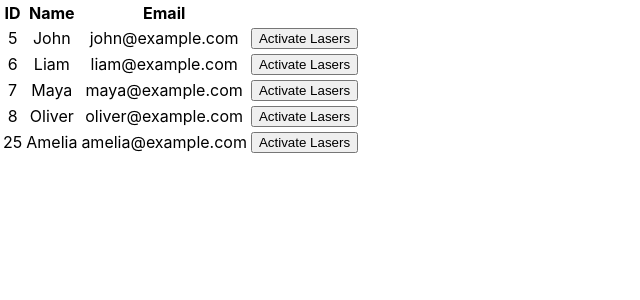
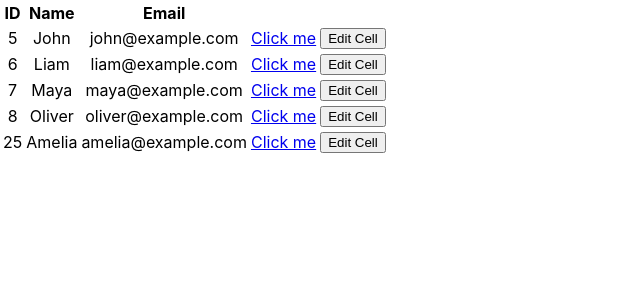
Before and after one commit to Wingman1973/test_data_table, a React (Create React App) app: page / in a window 1280 px wide. Shown: the top 300 px of the page, without its empty margins (0-640 px from the left). Built offline with nearby package versions, Linux system fonts and the light colour scheme.

Commit message:
Button on Cell

```diff
--- a/src/App.js
+++ b/src/App.js
@@ -1,23 +1,27 @@
-import React, { Component } from 'react';
-import logo from './logo.svg';
-import './App.css';
+import React, { Component } from "react";
+import logo from "./logo.svg";
+import "./App.css";
 import DataTable from "./components/DataTable";
 
 class App extends Component {
   render() {
-
-const cols = [
-      { header: 'ID', name: 'id' },
-      { header: 'Name', name: 'name' },
-      { header: 'Email', name: 'email' }
-   ];
-   const rows = [
-      { id: 5, name: 'John', email: 'john@example.com' },
-      { id: 6, name: 'Liam', email: 'liam@example.com' },
-      { id: 7, name: 'Maya', email: 'maya@example.com', someTest: 10 },
-      { id: 8, name: 'Oliver', email: 'oliver@example.com', hello: 'hello world' },
-      { id: 25, name: 'Amelia', email: 'amelia@example.com' }
-   ];
+    const cols = [
+      { header: "ID", name: "id" },
+      { header: "Name", name: "name" },
+      { header: "Email", name: "email" },
+    ];
+    const rows = [
+      { id: 5, name: "John", email: "john@example.com" },
+      { id: 6, name: "Liam", email: "liam@example.com" },
+      { id: 7, name: "Maya", email: "maya@example.com", someTest: 10 },
+      {
+        id: 8,
+        name: "Oliver",
+        email: "oliver@example.com",
+        hello: "hello world",
+      },
+      { id: 25, name: "Amelia", email: "amelia@example.com" },
+    ];
 
     return (
       <div className="App">
--- a/src/components/DataTable.js
+++ b/src/components/DataTable.js
@@ -1,9 +1,29 @@
 import React from "react";
 
-const activateLasers = () => {};
+const actionLink = () => {
+  const handleClick = e => {
+    e.preventDefault();
+    console.log("The link was clicked.");
+  };
+
+  return (
+    <a href="#" onClick={handleClick}>
+      Click me
+    </a>
+  );
+};
+
+const editCell = (id, e) => {
+  console.log(`The button ${id} was clicked.`);
+};
 
 const renderButton = id => {
-  return <button onClick={activateLasers}>Activate Lasers</button>;
+  return (
+    // <button key={id} onClick={editCell}>
+    //   Edit Cell
+    // </button>
+    <button onClick={e => editCell(id, e)}>Edit Cell</button>
+  );
 };
 
 const renderData = (rows, cols) =>
@@ -12,7 +32,8 @@ const renderData = (rows, cols) =>
       {cols.map(col => (
         <td key={col.name}>{row[col.name]}</td>
       ))}
-      <td key={row.id}>{renderButton(row.id)}</td>
+      <td key={row.id}>{actionLink()}</td>
+      <td>{renderButton(row.id)}</td>
     </tr>
   ));
 
@@ -21,6 +42,7 @@ const renderEmptyState = cols => (
     <td colSpan={cols.length}>There is no data in this table</td>
   </tr>
 );
+
 const DataTable = props => {
   return (
     <table>
```
Also changed, not shown: 1 other file (tests, documents, lock files or other folders).
